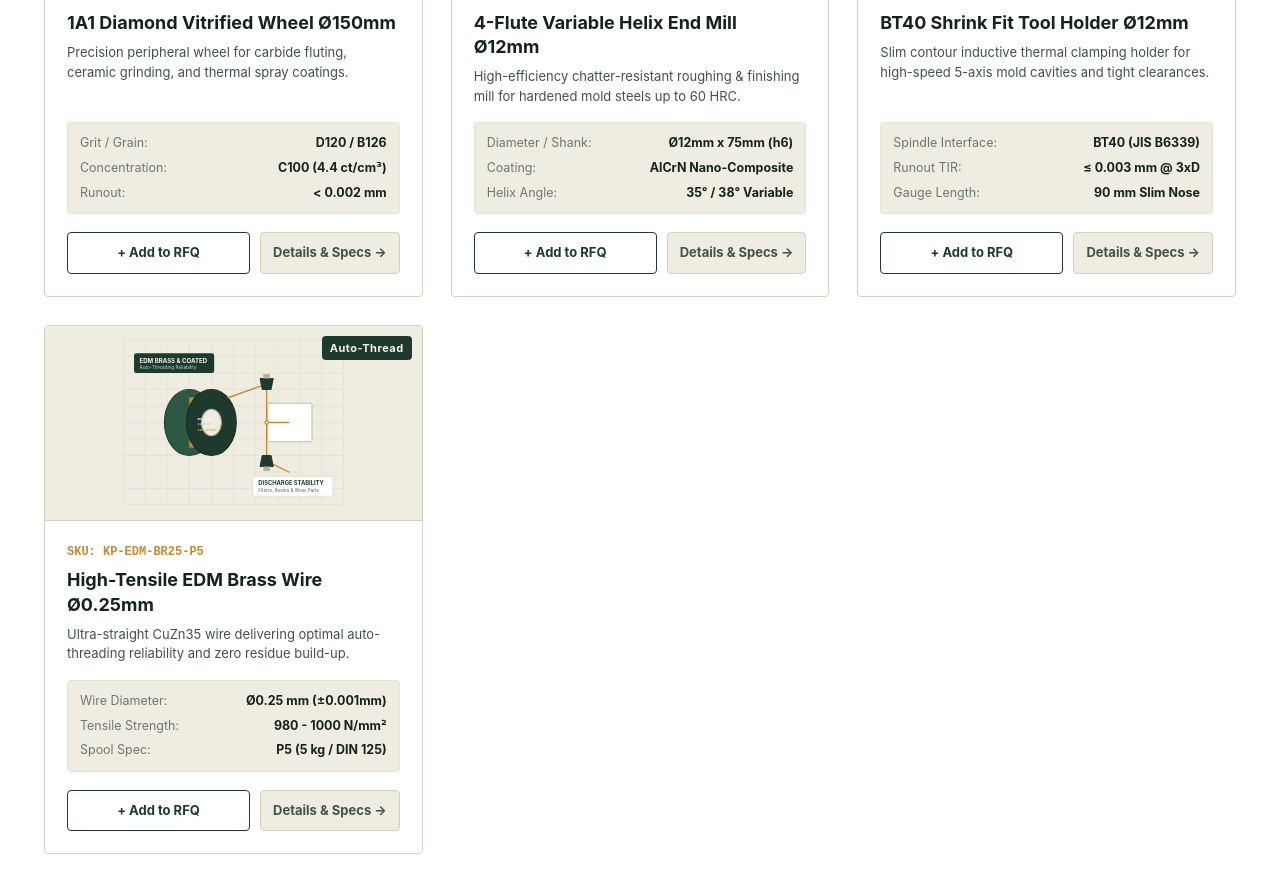
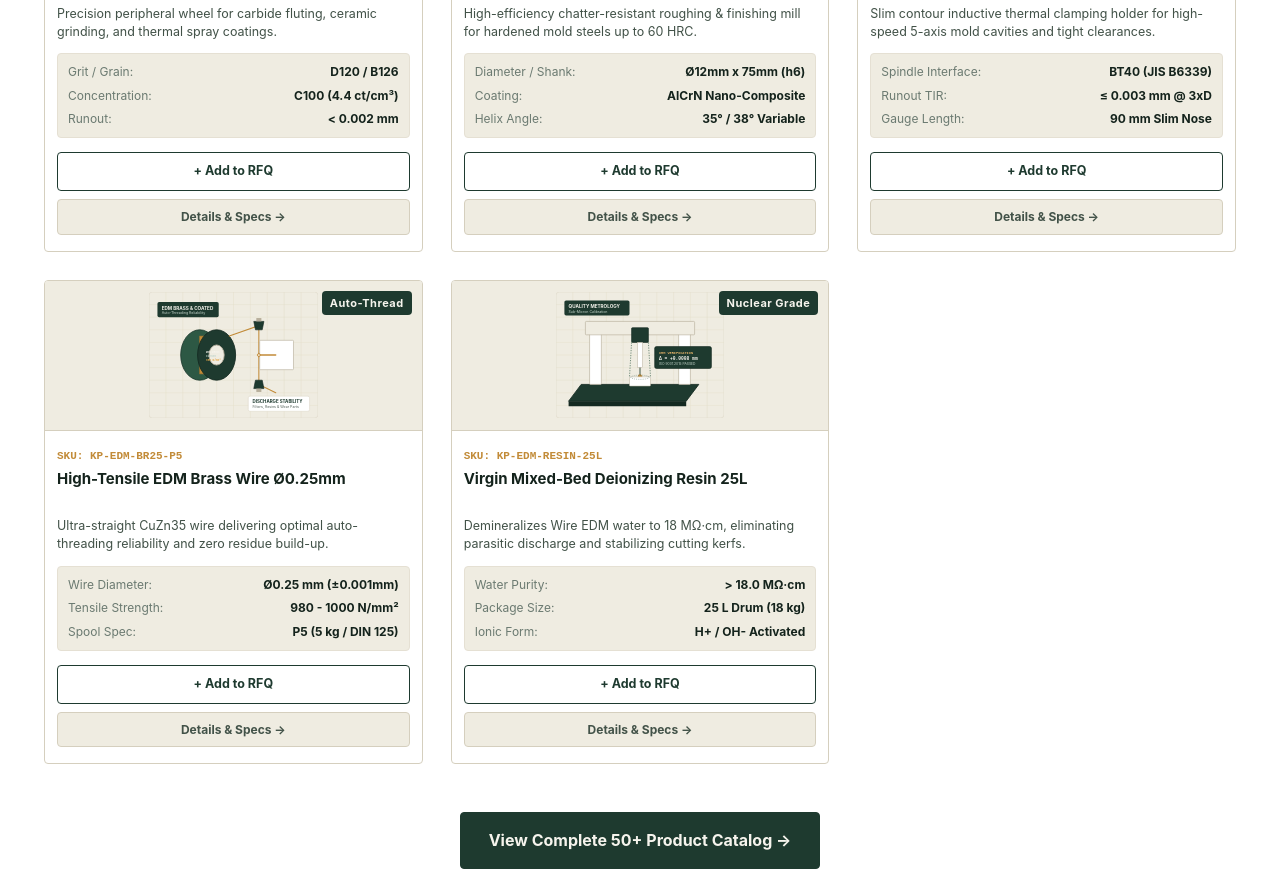
Before and after one commit to tuan07071239-pixel/k-precision, a plain HTML site: page index.html in a window 1280 px wide. Shown: the part 2341-3213 px from the top of the page. Drawn offline with Linux system fonts and the light colour scheme.

```diff
--- a/index.html
+++ b/index.html
@@ -16,8 +16,8 @@
   <link rel="icon" type="image/svg+xml" href="assets/images/favicon.svg">
 
   <!-- Stylesheets -->
-  <link rel="stylesheet" href="assets/css/style.css?v=2.2">
-  <link rel="stylesheet" href="assets/css/components.css?v=2.2">
+  <link rel="stylesheet" href="assets/css/style.css?v=2.3">
+  <link rel="stylesheet" href="assets/css/components.css?v=2.3">
 </head>
 <body>
 
@@ -281,7 +281,7 @@
         </p>
       </div>
 
-      <div class="products-grid">
+      <div class="products-grid products-grid-5">
         <!-- Part 1 -->
         <div class="product-card" data-category="grinding">
           <div class="product-thumb">
@@ -390,6 +390,34 @@
                 + Add to RFQ
               </button>
               <a href="product-detail.html?sku=KP-EDM-BR25-P5" class="btn-view-details">Details &amp; Specs &rarr;</a>
+            </div>
+          </div>
+        </div>
+
+        <!-- Part 5 -->
+        <div class="product-card" data-category="others">
+          <div class="product-thumb">
+            <img src="assets/images/diagrams/precision-lab.svg" alt="Virgin Mixed-Bed Deionizing Resin 25L">
+            <span class="product-badge-corner">Nuclear Grade</span>
+          </div>
+          <div class="product-info">
+            <div class="product-sku">SKU: KP-EDM-RESIN-25L</div>
+            <h4 class="product-title">Virgin Mixed-Bed Deionizing Resin 25L</h4>
+            <p class="product-desc">Demineralizes Wire EDM water to 18 MΩ·cm, eliminating parasitic discharge and stabilizing cutting kerfs.</p>
+            <div class="product-specs-list">
+              <div class="spec-row"><span class="spec-name">Water Purity:</span><span class="spec-val">&gt; 18.0 MΩ·cm</span></div>
+              <div class="spec-row"><span class="spec-name">Package Size:</span><span class="spec-val">25 L Drum (18 kg)</span></div>
+              <div class="spec-row"><span class="spec-name">Ionic Form:</span><span class="spec-val">H+ / OH- Activated</span></div>
+            </div>
+            <div class="product-card-footer">
+              <button class="btn-add-rfq"
+                      data-sku="KP-EDM-RESIN-25L"
+                      data-name="Virgin Mixed-Bed Deionizing Resin 25L"
+                      data-specs="25L Drum, >18 MΩ·cm, Mixed-Bed Resin"
+                      data-category="Others &amp; Consumables">
+                + Add to RFQ
+              </button>
+              <a href="product-detail.html?sku=KP-EDM-RESIN-25L" class="btn-view-details">Details &amp; Specs &rarr;</a>
             </div>
           </div>
         </div>
```
